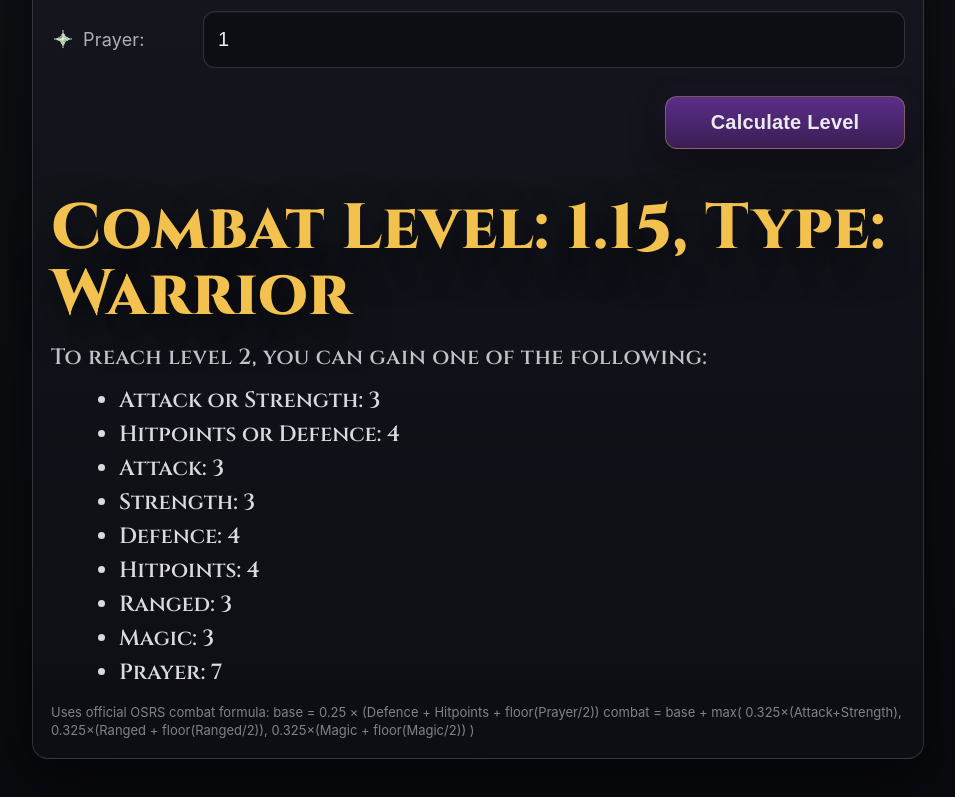
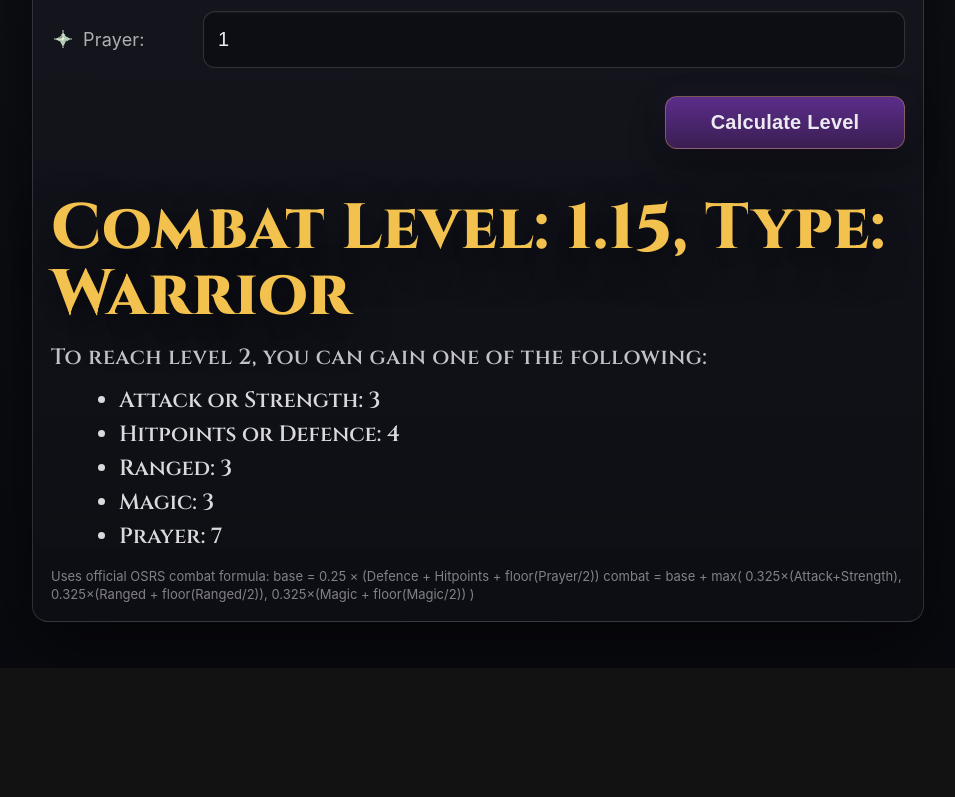
Before and after one commit to FlipTips/PrivatePK---CombatCalc, a plain HTML site: page index.html in a window 1280 px wide. Shown: the part 834-1631 px from the top of the page, without its empty margins (162-1117 px from the left). After the commit the page ends 1502 px from the top, so only its background shows below. Drawn offline with Linux system fonts and the light colour scheme.

Commit message:
Remove individual skill lines from index.html
Removed individual skill lines for Attack, Strength, Defence, and Hitpoints.

```diff
--- a/index.html
+++ b/index.html
@@ -456,10 +456,7 @@
     addLine(list, "Hitpoints or Defence", info.hpOrDef);
 
     // Individual skill lines (this is the “each combat skill” requirement)
-    addLine(list, "Attack", info.atkNeed);
-    addLine(list, "Strength", info.strNeed);
-    addLine(list, "Defence", info.defNeed);
-    addLine(list, "Hitpoints", info.hpNeed);
+
     addLine(list, "Ranged", info.rngNeed);
     addLine(list, "Magic", info.magNeed);
     addLine(list, "Prayer", info.prayNeed);
```
